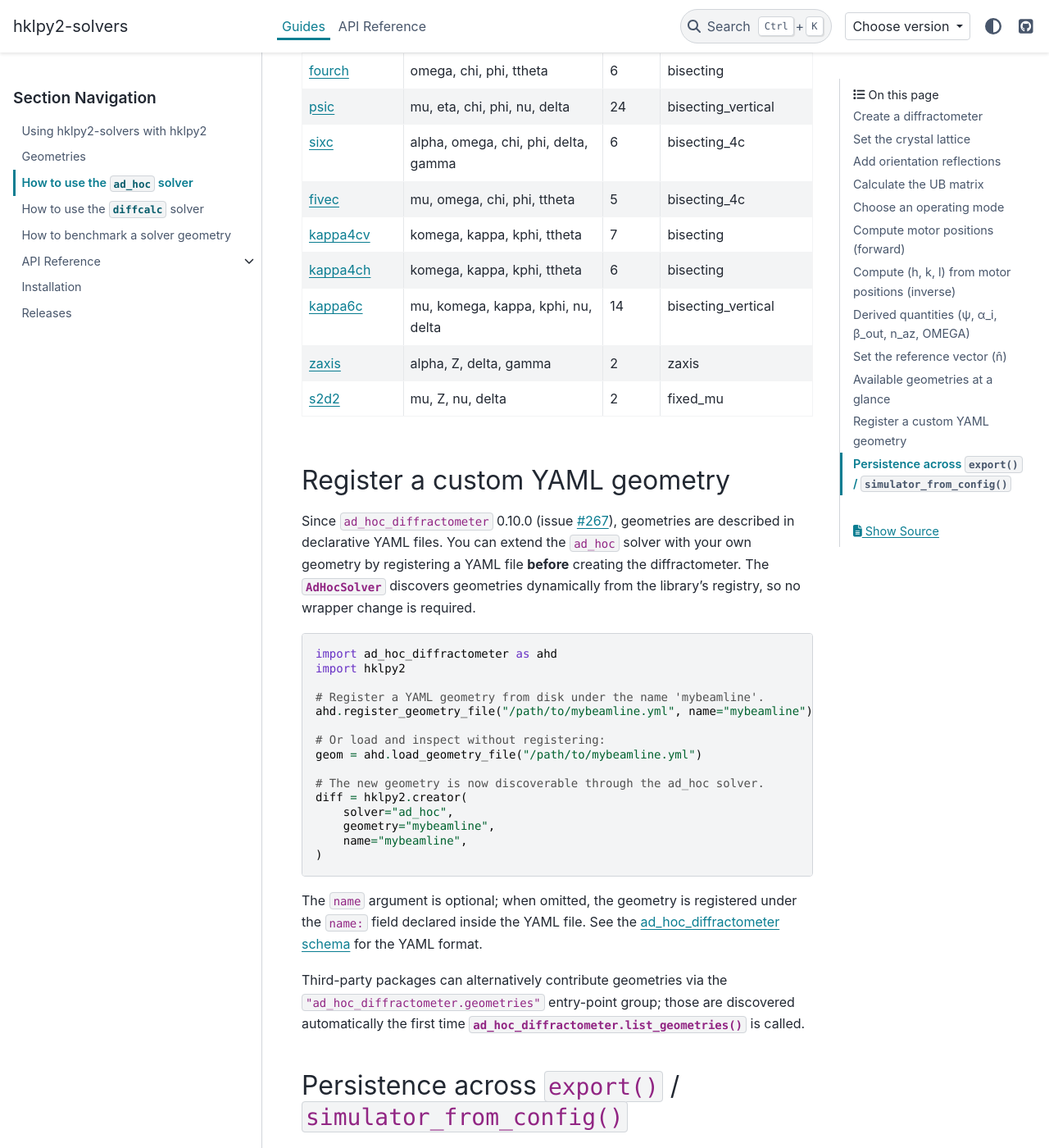
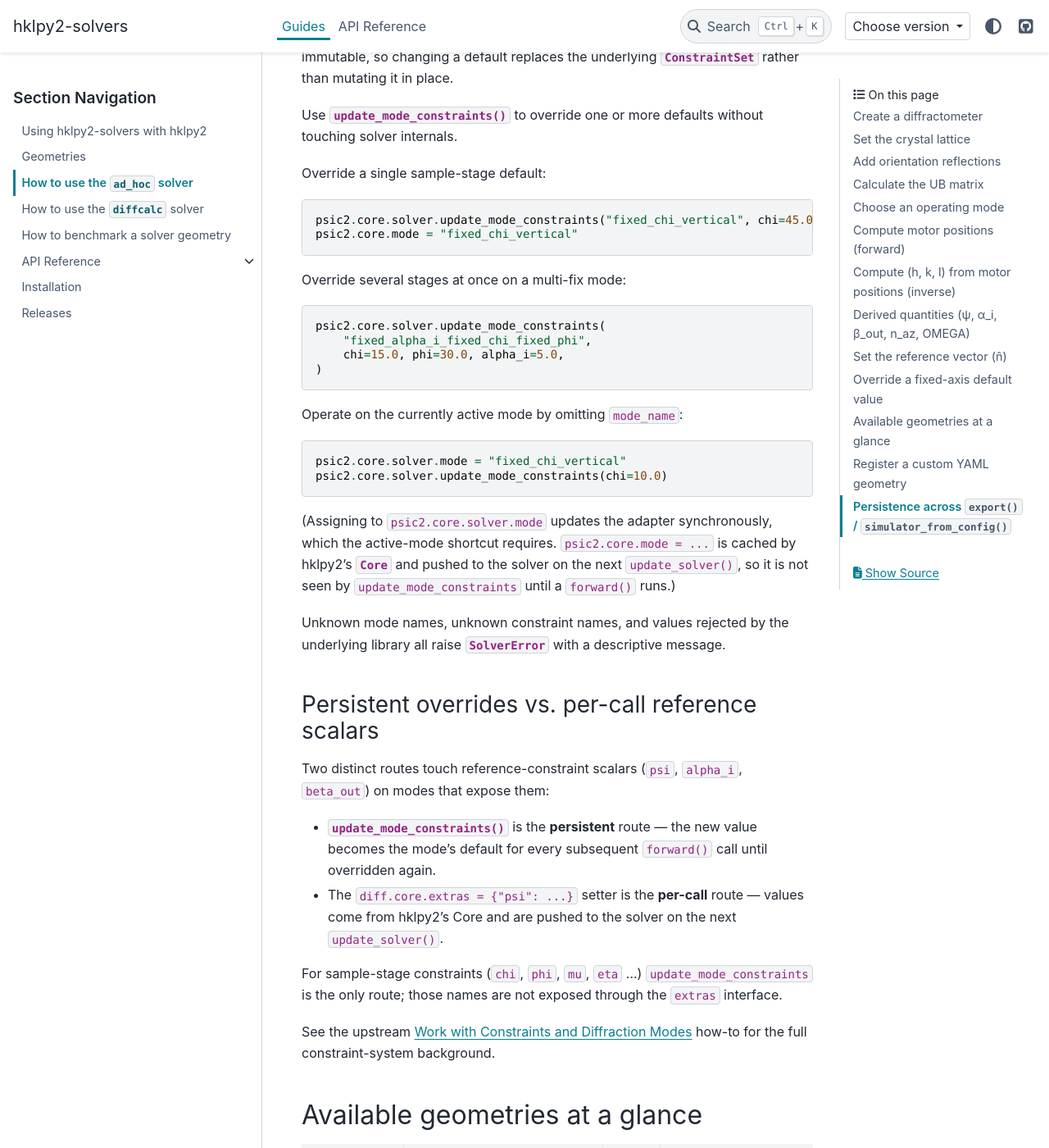
Before and after one commit to prjemian/hklpy2_solvers, a Sphinx documentation site: the page built from docs/source/guide_ad_hoc.rst, in a window 1280 px wide and 1400 px high, scrolled down 6032 px. Shown: the whole window at 82% size. Built offline with Sphinx 7.4.7 and the PyData theme 0.15.4, drawn with Linux system fonts in a browser that asks for light colours; pages that are not in the unit, such as notebooks, are missing from menus; some of the changed text lies outside the part shown.

Commit message:
docs #114 new 'Override a fixed-axis default value' guide section
Add a runnable how-to section to guide_ad_hoc.rst that answers the
recurring user question 'how do I change the default value for
fixed_AXIS in such modes?'.

Each fixed_<axis> mode carries a default scalar value baked into
the geometry YAML.  Constraint values are immutable; changing a
default means replacing the underlying ConstraintSet.  The new
section documents the AdHocSolver.update_mode_constraints method
(added in commit 8757d6b) as the user-facing route:

* Single-stage override (named mode): fixed_chi_vertical chi=45.0.
* Multi-stage override: fixed_alpha_i_fixed_chi_fixed_phi with
  chi + phi + alpha_i in one call.
* Active-mode shortcut via mode_name=None, using
  solver.mode = ... (synchronous adapter setter) because
  core.mode is cached by hklpy2's Core and not visible to the
  next adapter call without an update_solver().  An inline
  parenthetical explains this trade-off so readers don't trip
  the same cache that the doc-regression smoke test caught
  during development.

Also adds an RST label guide_ad_hoc.constraint_overrides for
downstream cross-linking, a 'Persistent overrides vs. per-call
reference scalars' subsection that distinguishes
update_mode_constraints (persistent) from the per-call
core.extras={'psi': ...} route, and a link to the upstream
howto/constraints.html.

RELEASE_NOTES: second Documentation entry, alphabetised above the
D1 entry.

Sphinx build succeeds with no warnings; 985 tests pass at 100%
line and branch coverage (including the guide-regression smoke
test exercising every new code block).

Agent: OpenCode (claudeopus47)

```diff
--- a/RELEASE_NOTES.rst
+++ b/RELEASE_NOTES.rst
@@ -43,6 +43,7 @@ describe future plans.
     Documentation
     ~~~~~~~~~~~~~
 
+    * Document how to override fixed-axis default values in the ``ad_hoc`` guide.  :issue:`114`
     * Document how to set the reference vector (n̂) in the ``ad_hoc`` guide.  :issue:`114`
 
     Maintenance
--- a/docs/source/guide_ad_hoc.rst
+++ b/docs/source/guide_ad_hoc.rst
@@ -284,6 +284,79 @@ See the upstream
 <https://bcda-aps.github.io/ad_hoc_diffractometer/latest/howto/surface.html>`_
 how-to for the full mathematical background.
 
+.. _guide_ad_hoc.constraint_overrides:
+
+Override a fixed-axis default value
+------------------------------------
+
+Each ``fixed_<axis>`` mode (for example ``fourcv`` ``fixed_chi``,
+``psic`` ``fixed_chi_vertical``, ``fixed_alpha_i_fixed_chi_fixed_phi``)
+carries a default scalar value baked into the geometry's YAML
+definition.  Constraint values are immutable, so changing a default
+replaces the underlying
+:class:`~ad_hoc_diffractometer.mode.ConstraintSet` rather than mutating
+it in place.
+
+Use :meth:`~hklpy2_solvers.ad_hoc_solver.AdHocSolver.update_mode_constraints`
+to override one or more defaults without touching solver internals.
+
+Override a single sample-stage default:
+
+.. code-block:: python
+
+   psic2.core.solver.update_mode_constraints("fixed_chi_vertical", chi=45.0)
+   psic2.core.mode = "fixed_chi_vertical"
+
+Override several stages at once on a multi-fix mode:
+
+.. code-block:: python
+
+   psic2.core.solver.update_mode_constraints(
+       "fixed_alpha_i_fixed_chi_fixed_phi",
+       chi=15.0, phi=30.0, alpha_i=5.0,
+   )
+
+Operate on the currently active mode by omitting ``mode_name``:
+
+.. code-block:: python
+
+   psic2.core.solver.mode = "fixed_chi_vertical"
+   psic2.core.solver.update_mode_constraints(chi=10.0)
+
+(Assigning to ``psic2.core.solver.mode`` updates the adapter
+synchronously, which the active-mode shortcut requires.
+``psic2.core.mode = ...`` is cached by hklpy2's
+:class:`~hklpy2.ops.Core` and pushed to the solver on the next
+``update_solver()``, so it is not seen by
+``update_mode_constraints`` until a ``forward()`` runs.)
+
+Unknown mode names, unknown constraint names, and values rejected by
+the underlying library all raise :class:`~hklpy2.exceptions.SolverError`
+with a descriptive message.
+
+Persistent overrides vs. per-call reference scalars
+~~~~~~~~~~~~~~~~~~~~~~~~~~~~~~~~~~~~~~~~~~~~~~~~~~~
+
+Two distinct routes touch reference-constraint scalars
+(``psi``, ``alpha_i``, ``beta_out``) on modes that expose them:
+
+* :meth:`~hklpy2_solvers.ad_hoc_solver.AdHocSolver.update_mode_constraints`
+  is the **persistent** route — the new value becomes the mode's
+  default for every subsequent ``forward()`` call until overridden
+  again.
+* The ``diff.core.extras = {"psi": ...}`` setter is the **per-call**
+  route — values come from hklpy2's Core and are pushed to the solver
+  on the next ``update_solver()``.
+
+For sample-stage constraints (``chi``, ``phi``, ``mu``, ``eta`` …)
+``update_mode_constraints`` is the only route; those names are not
+exposed through the ``extras`` interface.
+
+See the upstream
+`Work with Constraints and Diffraction Modes
+<https://bcda-aps.github.io/ad_hoc_diffractometer/latest/howto/constraints.html>`_
+how-to for the full constraint-system background.
+
 Available geometries at a glance
 ---------------------------------
 
```
